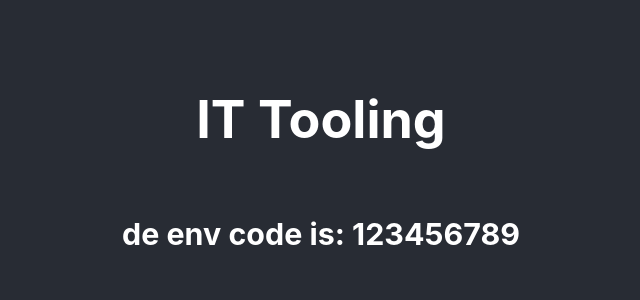
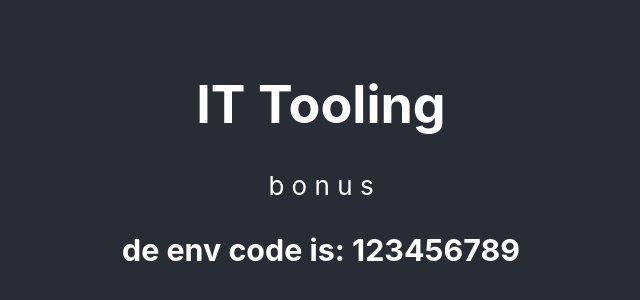
Before and after one commit to echo-hakan/assessment_it_tooling-, a React (Create React App) app: page / in a window 1280 px wide. Shown: the part 232-532 px from the top of the page, without its empty margins (319-959 px from the left). Built offline with nearby package versions, Linux system fonts and the light colour scheme.

Commit message:
bonus gerialiseerd

```diff
--- a/src/App.js
+++ b/src/App.js
@@ -1,11 +1,18 @@
 import logo from './logo.svg';
 import './App.css';
 
+
 function App() {
+  var arr = ["b","o","n","u","s"];
   return (
     <div className="App">
       <header className="App-header">
         <h1>IT Tooling</h1>
+        <span>
+        { arr.map((value, index) => {
+          return <span> {value}</span>
+        })}
+        </span>
         <h3>de env code is: {process.env.REACT_APP_TEST}</h3>
       </header>
     </div>
```
